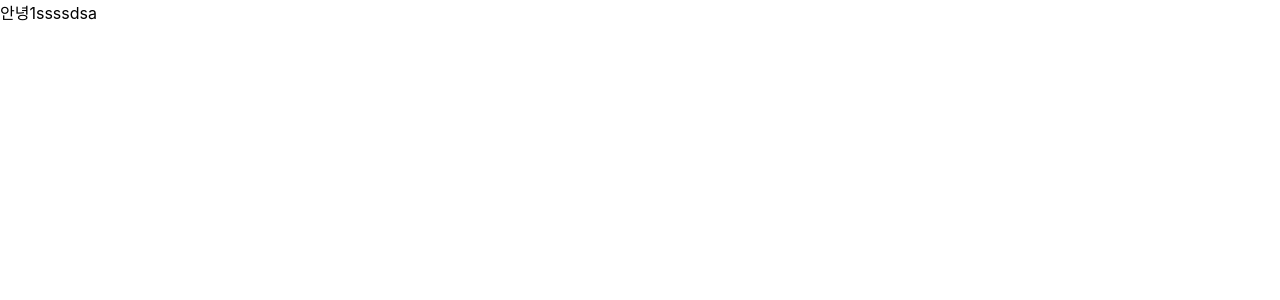
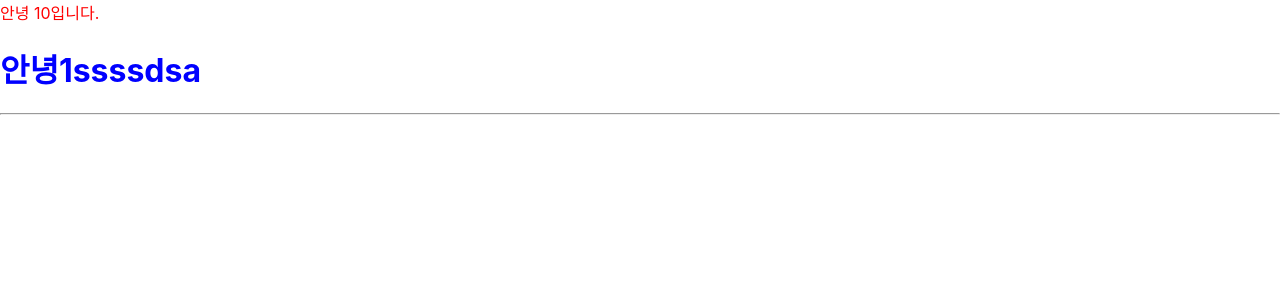
Before and after one commit to qkrfowns45/react-practice, a React (Create React App) app: page / in a window 1280 px wide. Shown: the top 300 px of the page. Built offline with nearby package versions, Linux system fonts and the light colour scheme.

Commit message:
react 기본문법

```diff
--- a/src/App.css
+++ b/src/App.css
@@ -1,38 +1,3 @@
-.App {
-  text-align: center;
+.box-style{
+  color: blue;
 }
-
-.App-logo {
-  height: 40vmin;
-  pointer-events: none;
-}
-
-@media (prefers-reduced-motion: no-preference) {
-  .App-logo {
-    animation: App-logo-spin infinite 20s linear;
-  }
-}
-
-.App-header {
-  background-color: #282c34;
-  min-height: 100vh;
-  display: flex;
-  flex-direction: column;
-  align-items: center;
-  justify-content: center;
-  font-size: calc(10px + 2vmin);
-  color: white;
-}
-
-.App-link {
-  color: #61dafb;
-}
-
-@keyframes App-logo-spin {
-  from {
-    transform: rotate(0deg);
-  }
-  to {
-    transform: rotate(360deg);
-  }
-}
--- a/src/App.js
+++ b/src/App.js
@@ -5,8 +5,36 @@
 //1.실행과정(index.html) - spa(싱글 페이지 애플리케이션) a태크 못적음!
 //2.JSX 문법
 //3. 바벨(자바스크립트 ES5) -> ES6 함수형으로 가능!
+
+//(1) return시에 하나의 dom만 리턴할 수 있다.
+//(2) 변수선언은 let 혹은 const로만 해야함.
+//(3) if사용 불가능x -> 삼항연산자 가능(조건 ? 값(true) : 값(false))
+//(4) 조건부 렌더링(조건 && 값(true))
+//(5) css디자인
+// - 내부에 적는 방법
+// - 외부 파일에 적는 방법(추천)
+// - 라이브러리 사용(부트스트랩, component-styled)
+
+let a = 10; //변수
+const b = 20; //상수
+
 function App() {
-  return <div>안녕1ssssdsa</div>;
+  let c;
+  console.log(1, c);
+
+  const mystyle = {
+    color: 'red',
+  };
+
+  return (
+    <div>
+      <div style={mystyle}>
+        안녕 {a === 10 ? '10입니다.' : '10이 아닙니다.'}
+      </div>
+      <h1 className="box-style">안녕1ssssdsa {b === 10 && '20입니다.'}</h1>
+      <hr />
+    </div>
+  );
 }
 
 export default App;
```
